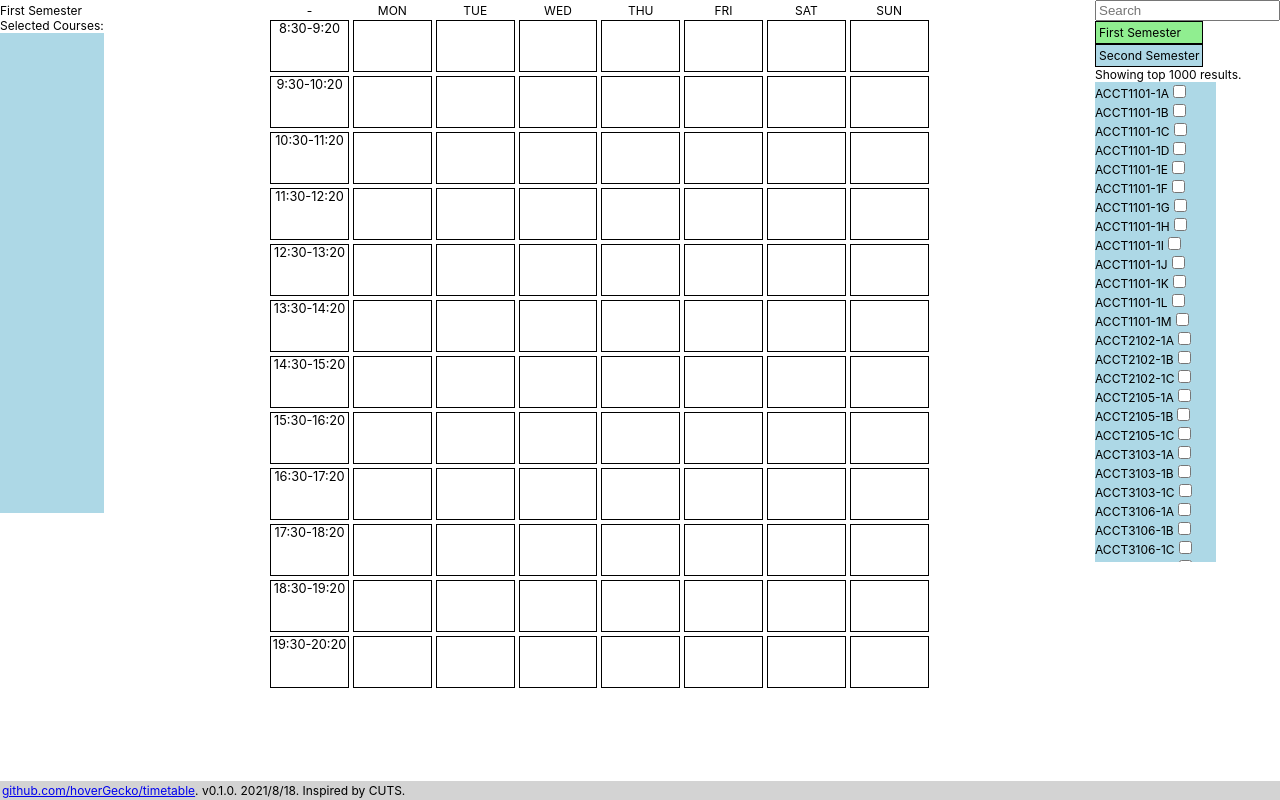
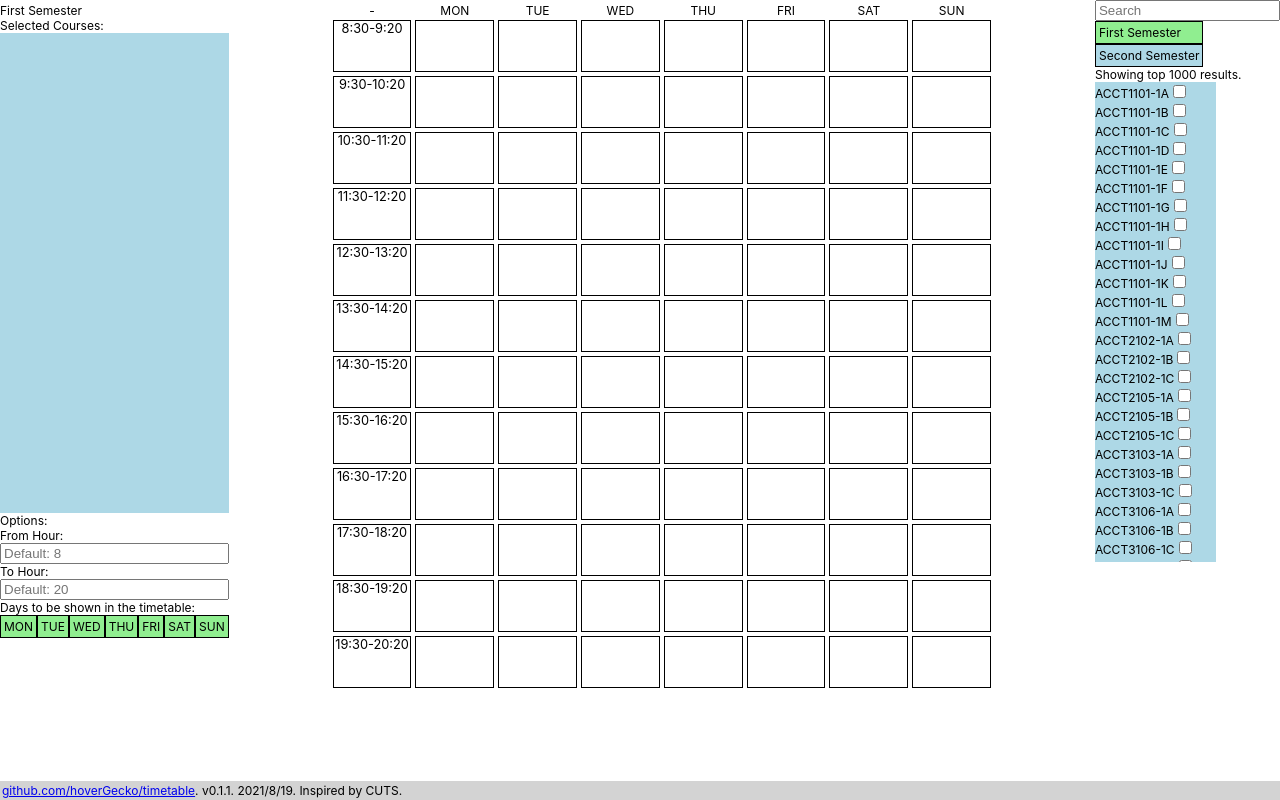
Before and after one commit to hoverGecko/timetable, a React (Create React App) app: page / in a window 1280 px wide. Built offline with nearby package versions, Linux system fonts and the light colour scheme.

Commit message:
Add files via upload

```diff
--- a/package.json
+++ b/package.json
@@ -1,7 +1,7 @@
 {
   "homepage": "https://hovergecko.github.io/timetable/",
   "name": "timetable",
-  "version": "0.1.0",
+  "version": "0.1.1",
   "private": true,
   "dependencies": {
     "@testing-library/jest-dom": "^5.14.1",
--- a/src/App.js
+++ b/src/App.js
@@ -7,13 +7,15 @@ import BottomBar from './components/BottomBar'
 function App() {
   const [selectedCourses, setSelectedCourses] = useState([[],[],[]]);
   const [sem, setSem] = useState(0); // 0: First Semester, 1: Second Semester, 2: Summer Semester
+  const [shownDays, setShownDays] = useState([true, true, true, true, true, true, true]);
+  const [fromTime, setFromTime] = useState(8);
+  const [toTime, setToTime] = useState(20);
   // useEffect(() => console.log(selectedCourses));
-  const fromTime = 8, toTime = 20;
   return (
     <div className="App">
       <div className="Main">
-        <SelectedCourses sem={sem} selectedCourses={selectedCourses} setSelectedCourses={setSelectedCourses} />
-        <Timetable fromTime={fromTime} toTime={toTime} sem={sem} selectedCourses={selectedCourses} />
+        <SelectedCourses shownDays={shownDays} setShownDays={setShownDays} setFromTime={setFromTime} setToTime={setToTime} sem={sem} selectedCourses={selectedCourses} setSelectedCourses={setSelectedCourses} />
+        <Timetable fromTime={fromTime} toTime={toTime} shownDays={shownDays} sem={sem} selectedCourses={selectedCourses} />
         <CourseSelector sem={sem} setSem={setSem} selectedCourses={selectedCourses} setSelectedCourses={setSelectedCourses} />
       </div>
       <BottomBar />
--- a/src/components/BottomBar.js
+++ b/src/components/BottomBar.js
@@ -1,7 +1,7 @@
 const BottomBar = () => {
     return (
         <div className="BottomBar">
-            <a href="https://github.com/hoverGecko/timetable">github.com/hoverGecko/timetable</a>. v0.1.0. 2021/8/18. Inspired by CUTS.
+            <a href="https://github.com/hoverGecko/timetable">github.com/hoverGecko/timetable</a>. v0.1.1. 2021/8/19. Inspired by CUTS.
         </div>
     );
 }
--- a/src/components/CourseSelector/Course.js
+++ b/src/components/CourseSelector/Course.js
@@ -30,13 +30,25 @@ const Course = ({id, selectedCourses, setSelectedCourses, sem}) => {
         }
     }
     const tickCourse = event => {
-        if (!boxCheck) {
-            setBoxCheck(true);
-            setHovering(false);
+        if (hovering) {
+            if (!boxCheck) {
+                setBoxCheck(true);
+                setHovering(false);
+            }
+            else {
+                setSelectedCourses(removeCourse);
+                setBoxCheck(false);
+            }
         }
         else {
-            setSelectedCourses(removeCourse);
-            setBoxCheck(false);
+            if (!boxCheck) {
+                setBoxCheck(true);
+                setSelectedCourses(addCourse);
+            }
+            else {
+                setBoxCheck(false);
+                setSelectedCourses(removeCourse);
+            }
         }
     }
 
--- /dev/null
+++ b/src/components/CourseSelector/Options.js
@@ -0,0 +1,50 @@
+const Options = ({shownDays, setShownDays, setFromTime, setToTime}) => {
+    const days = ["MON", "TUE", "WED", "THU", "FRI", "SAT", "SUN"];
+    const SetShownDaysBox = ({shownDays, setShownDays, dayInd}) => {
+        const toggleDay = event => {
+            setShownDays(shownDays => {
+                let res = shownDays.slice();
+                res[dayInd] = !res[dayInd];
+                return res;
+            });
+        }
+        const getClassName = () => shownDays[dayInd] ? "SetShownDaysBoxOn" : "SetShownDaysBoxOff";
+        return (
+            <div className={getClassName()} onClick={toggleDay}>{days[dayInd]}</div>
+        );
+    }
+    const handleSetTime = (event, setTime) => {
+        let t = parseInt(event.target.value);
+        if (isNaN(t)) return;
+        if (t < 0) t = 0;
+        if (t > 23) t = 23;
+        setTime(t);
+    }
+    return (
+        <div className="Options">
+            <div>Options: </div>
+            <label>From Hour: </label>
+            <input
+                    type="text"
+                    className="SetTimeBar"
+                    placeholder="Default: 8"
+                    onChange={event => handleSetTime(event, setFromTime)}
+            >
+            </input>
+            <label>To Hour: </label>
+            <input
+                    type="text"
+                    className="SetTimeBar"
+                    placeholder="Default: 20"
+                    onChange={event => handleSetTime(event, setToTime)}
+            >
+            </input>
+            <label>Days to be shown in the timetable: </label>
+            <div className="SetShownDays">
+                {days.map((_, ind) => <SetShownDaysBox shownDays={shownDays} setShownDays={setShownDays} dayInd={ind} />)}
+            </div>
+        </div>
+    );
+}
+
+export default Options
--- a/src/components/CourseSelector/SelectedCourses.js
+++ b/src/components/CourseSelector/SelectedCourses.js
@@ -1,6 +1,7 @@
 import Course from './Course'
+import Options from './Options'
 
-const SelectedCourses = ({sem, selectedCourses, setSelectedCourses}) => {
+const SelectedCourses = ({shownDays, setShownDays, setFromTime, setToTime, sem, selectedCourses, setSelectedCourses, }) => {
     return (
         <div className="SelectedCourses">
             <div>{sem === 0 ? "First Semester" : sem === 1 ? "Second Semester" : "Summer Semester"}</div>
@@ -8,6 +9,7 @@ const SelectedCourses = ({sem, selectedCourses, setSelectedCourses}) => {
             <div className="Courses">
                 {selectedCourses[sem].map((id, ind) => <Course key={id + ind} id={id} sem={sem} selectedCourses={selectedCourses} setSelectedCourses={setSelectedCourses} withCheckBox={false}/>)}
             </div>
+            <Options shownDays={shownDays} setShownDays={setShownDays} setFromTime={setFromTime} setToTime={setToTime} />
         </div>
     );
 }
--- a/src/components/Timetable/Timetable.js
+++ b/src/components/Timetable/Timetable.js
@@ -1,10 +1,15 @@
 import Day from './Day'
 import courses from '../courses.json'
 
-const Timetable = ({fromTime, toTime, sem, selectedCourses}) => {
+const Timetable = ({shownDays, fromTime, toTime, sem, selectedCourses}) => {
+    console.log(fromTime + ", " + toTime);
+    console.log(fromTime >= toTime);
+    if (fromTime >= toTime) return <div>Error: From Hour must be smaller than To Hour in Options.</div>
     const dayTimeString = JSON.stringify(new Array(24).fill([]));
     const dt = () => JSON.parse(dayTimeString);
     const dayTitles = ['MON', 'TUE', 'WED', 'THU', 'FRI', 'SAT', 'SUN'];
+    const getFromTime = () => fromTime > toTime ? 8 : fromTime;
+    const getToTime = () => fromTime > toTime ? 20 : toTime;
     const generateTimetable = () => {
         let timetable = {'MON':dt(), 'TUE':dt(), 'WED':dt(), 'THU':dt(), 'FRI':dt(), 'SAT':dt(), 'SUN':dt()};
         const daysToTime = (days, id) => {
@@ -39,7 +44,7 @@ const Timetable = ({fromTime, toTime, sem, selectedCourses}) => {
     return (
         <div className="Timetable">
             <DayTime />
-            {dayTitles.map(d => <Day key={d} fromTime={fromTime} toTime={toTime} day={d} times={timetable[d]} />)}
+            {dayTitles.map((d, ind) => shownDays[ind] && <Day key={d} fromTime={fromTime} toTime={toTime} day={d} times={timetable[d]} />)}
         </div>
     );
 }
--- a/src/index.css
+++ b/src/index.css
@@ -32,14 +32,14 @@ code {
   flex-direction: column;
 }
 
-.Sem, .SemSelected {
+.Sem, .SemSelected, .SetShownDaysBoxOn, .SetShownDaysBoxOff {
   cursor: pointer;
   padding: 3px;
   background: lightblue;
   border: 1px solid black;
 }
 
-.SemSelected {
+.SemSelected, .SetShownDaysBoxOn {
   background: lightgreen;
 }
 
@@ -54,6 +54,15 @@ code {
   display: flex;
   flex-direction: column;
   float: left;
+}
+
+.Options {
+  display: flex;
+  flex-direction: column;
+}
+
+.SetShownDays {
+  display: flex;
 }
 
 .Courses {
```
